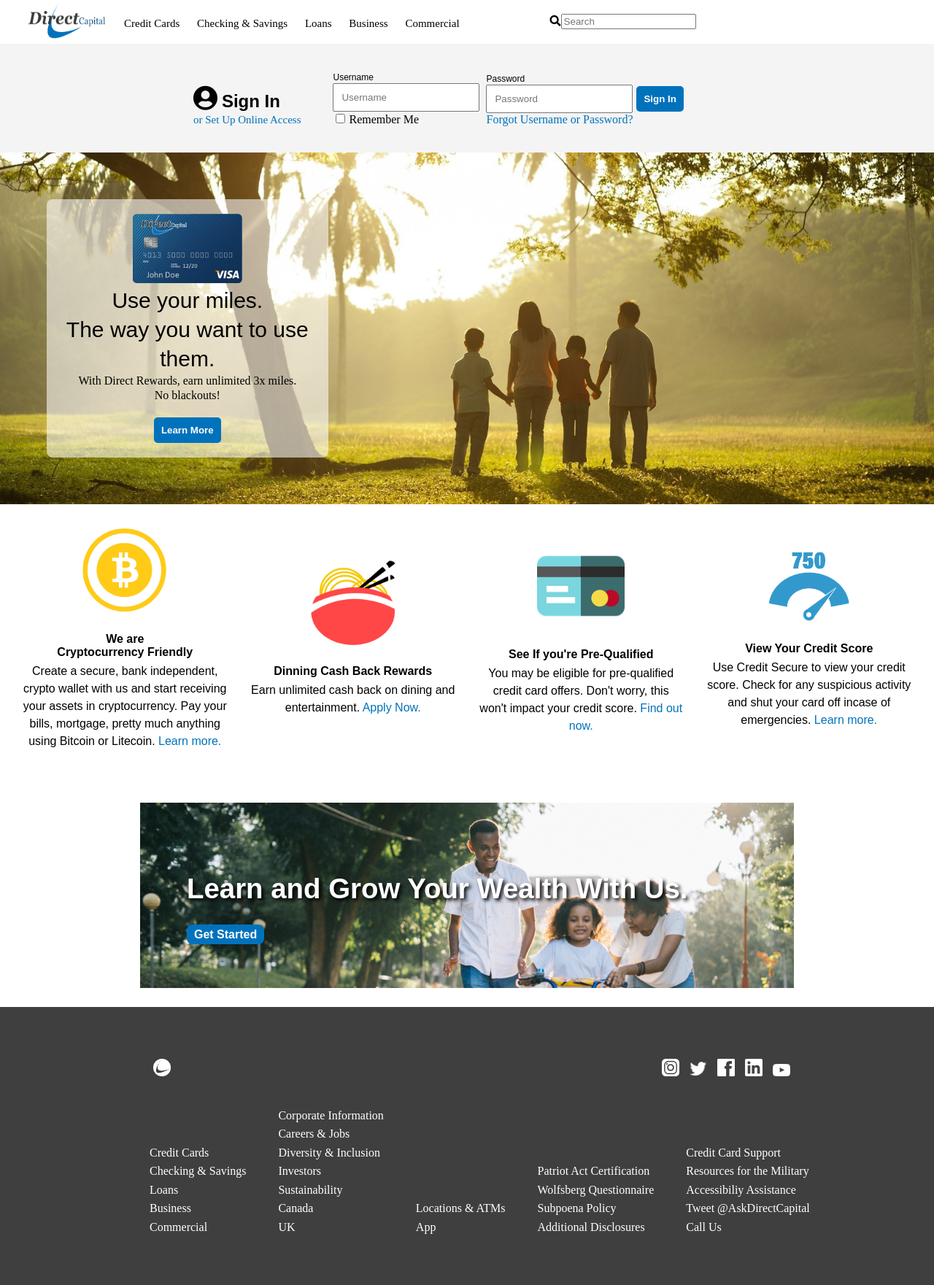
After one commit to databunnyllc/Responsive-Bank-Site, a PHP site: page /public/index.html in a window 1280 px wide. The commit adds this page. Shown: the whole page at 73% size. Run offline with PHP 8.4, Linux system fonts and the light colour scheme; style sheets or scripts are compiled from the project's sources; some libraries are stand-ins or nearby versions.

```diff
--- a/index.php
+++ b/index.php
@@ -49,7 +49,7 @@
                 <div id="signInIconArea">
                     <i class="fas fa-user-circle"></i>
                     <h2>Sign In</h2><br/>
-                    <a href="#">or Set Up Online Access</a>
+                    <a href="signup.html">or Set Up Online Access</a>
                 </div>
                 <div id="signUpArea">
                     <form action="welcome.php" method="POST">
--- /dev/null
+++ b/public/index.html
@@ -0,0 +1,256 @@
+<!DOCTYPE html>
+<html lang="en">
+    <head>
+        <title>Direct Capital</title>
+        <meta charset="UTF-8"/>
+        <meta name="viewport" content="width=device-width, initial-scale=1.0"/>
+        <link rel="icon" href="favicon.png" />
+        <link rel="stylesheet" href="src/index.css" type="text/css"/>
+        <link rel="stylesheet" href="https://use.fontawesome.com/releases/v5.8.2/css/all.css" integrity="sha384-oS3vJWv+0UjzBfQzYUhtDYW+Pj2yciDJxpsK1OYPAYjqT085Qq/1cq5FLXAZQ7Ay" crossorigin="anonymous">
+    </head>
+    <body>
+        <header>
+            <!-- The Top Navigation Area -->
+            <div id="topNavWrapper">
+                <div id="siteLogo">
+                    <img src="src/images/Logo.png"/>
+                </div>
+                <div id="hamburger-logo-area">
+                    <i class="fas fa-bars"></i>
+                </div>
+
+                <div id="productNav">
+                    <ul>
+                        <li><a href="#">Credit Cards</a></li>
+                        <li><a href="#">Checking & Savings</a></li>
+                        <li><a href="#">Loans</a></li>
+                        <li><a href="#">Business</a></li>
+                        <li><a href="#">Commercial</a></li><br/>
+                        <li><i class="fas fa-times"></i></li>
+                    </ul>
+                </div>
+
+                <div id="searchNav">
+                    <ul>
+                        <li><i class="fas fa-search"></i><input type="search" name="search" placeholder="Search"></li>
+                        <li><a href="#"><i class="far fa-question-circle"></i>Support</a></li>
+                        <li><a href="#">Location</a></li>
+                        <li><a href="#">Sign In</a></li>
+                    </ul>
+                </div>
+            </div>
+        </header>
+        <!--------------------------------------------------------------------------------------->
+
+
+        <!-- The Sign in Area -->
+        <section id="loginArea">
+            <div id="signInWrapper">
+                <div id="signInIconArea">
+                    <i class="fas fa-user-circle"></i>
+                    <h2>Sign In</h2><br/>
+                    <a href="#">or Set Up Online Access</a>
+                </div>
+                <div id="signUpArea">
+                    <form action="signIn.php" method="POST">
+                        <ul>
+                            <li>
+                                <label>Username</label><br/>
+                                <input type="text" name="username" placeholder="Username" required><br/>
+                                <input type="checkbox" name="rememberMe">Remember Me
+                            </li>
+                            <li>
+                                <label>Password</label><br/>
+                                <input type="password" name="password" placeholder="Password" required/><input type="submit" name="submit" value="Sign In"/><br/>
+                                <a href="#">Forgot Username or Password?</a>
+                            </li>
+                        </ul>
+                    </form>
+                </div>
+            </div>
+        </section>
+        <!-- The Banner Area -->
+        <section id="contentArea">
+            <div id="bannerArea">
+                <div id="creditCardBox">
+                    <img src="src/images/creditCard.png"/>
+                    <h1>Use your miles.<br/>The way you want to use them.</h1>
+                    <p>With Direct Rewards, earn unlimited 3x miles.<br/>No blackouts!</p>
+                    <form action="#">
+                       <button type="submit">Learn More</button>
+                    </form>
+                </div>
+                <!-- CREDIT CARD BOX MOBILE VERSION -->
+                <div id="credit-card-box-mobile">
+                    <img src="./src/images/creditCard.png"/>
+                </div>
+            </div>
+        </section>
+        <!-- The Deals Area -->
+        <section id="dealsArea">
+            <table cellspacing="30">
+                <tr>
+                    <td>
+                        <img src="./src/images/BitcoinLogo.png"/>
+                        <h4>We are</br>Cryptocurrency Friendly</h4>
+                        <p>Create a secure, bank independent, crypto wallet with us and start
+                            receiving your assets in cryptocurrency. Pay your bills, mortgage, pretty
+                            much anything using Bitcoin or Litecoin.
+                            <a href="#">Learn more.</a>
+                        </p>
+                    </td>
+
+                    <td>
+                        <img src="./src/images/DinningRewardsLogo.png"/>
+                        <h4>Dinning Cash Back Rewards</h4>
+                        <p>Earn unlimited cash back on dining and entertainment.
+                            <a href="#">Apply Now.</a>
+                        </p>
+                    </td>
+                    <td>
+                        <img src="./src/images/creditCardLogo.png"/>
+                        <h4>See If you're Pre-Qualified</h4>
+                        <p>You may be eligible for pre-qualified credit card offers.
+                            Don't worry, this won't impact your credit score.
+                            <a href="#">Find out now.</a>
+                        </p>
+                    </td>
+                    <td>
+                        <img src="./src/images/creditScoreIcon.png"/>
+                        <h4>View Your Credit Score</h4>
+                        <p>Use Credit Secure to view your credit score. Check for any suspicious activity
+                            and shut your card off incase of emergencies.
+                            <a href="#">Learn more.</a>
+                        </p>
+                    </td>
+                </tr>
+            </table>
+
+            <!-- MOBILE TABLE ------------------------------------------->
+            <table>
+                <tr>
+                    <td>
+                        <img src="./src/images/BitcoinLogo.png"/>
+                        <h4>We are</br>Cryptocurrency Friendly</h4>
+                        <p>Create a secure, bank independent, crypto wallet with us and start
+                            receiving your assets in cryptocurrency. Pay your bills, mortgage, pretty
+                            much anything using Bitcoin or Litecoin.
+                            <a href="#">Learn more.</a>
+                        </p>
+                    </td>
+                    <td>
+                        <img src="./src/images/DinningRewardsLogo.png"/>
+                        <h4>Dinning Cash Back Rewards</h4>
+                        <p>Earn unlimited cash back on dining and entertainment.
+                            <a href="#">Apply Now.</a>
+                        </p>
+                    </td>
+                </tr>
+                <tr>
+                    <td>
+                        <img src="./src/images/creditCardLogo.png"/>
+                        <h4>See If you're Pre-Qualified</h4>
+                        <p>You may be eligible for pre-qualified credit card offers.
+                                Don't worry, this won't impact your credit score.
+                            <a href="#">Find out now.</a>
+                        </p>
+                    </td>
+                    <td>
+                        <img src="./src/images/creditScoreIcon.png"/>
+                        <h4>View Your Credit Score</h4>
+                        <p>Use Credit Secure to view your credit score. Check for any suspicious activity
+                            and shut your card off incase of emergencies.
+                            <a href="#">Learn more.</a>
+                        </p>
+                    </td>
+                </tr>
+            </table>
+        </section>
+
+        <section id="learnArea">
+            <h1>Learn and Grow Your Wealth With Us.</h1>
+            <a href="#">Get Started</a>
+        </section>
+
+        <footer>
+            <div id="listWrapper">
+                <div id="listHeader">
+                    <ul>
+                        <li><img src="./src/images/swishLogo.png"/></li>
+
+                        <li><img src="./src/images/instagramLogo.png"/></li>
+                        <li><img src="./src/images/twitterLogo.png"/></li>
+                        <li><img src="./src/images/facebookLogo.png"/></li>
+                        <li><img src="./src/images/linkedinLogo.png"/></li>
+                        <li><img src="./src/images/youtubeLogo.png"/></li>
+                    </ul>
+                </div>
+                <div id="productsList">
+                    <ul>
+                        <li>Credit Cards</li>
+                        <li>Checking & Savings</li>
+                        <li>Loans</li>
+                        <li>Business</li>
+                        <li>Commercial</li>
+                    </ul>
+                </div>
+                <div id="aboutList">
+                    <ul>
+                        <li>Corporate Information</li>
+                        <li>Careers & Jobs</li>
+                        <li>Diversity & Inclusion</li>
+                        <li>Investors</li>
+                        <li>Sustainability</li>
+                        <li>Canada</li>
+                        <li>UK</li>
+                    </ul>
+                </div>
+                <div id="onTheGoList">
+                    <ul>
+                        <li>Locations & ATMs</li>
+                        <li>App</li>
+                    </ul>
+                </div>
+                <div id="legalList">
+                    <ul>
+                        <li>Patriot Act Certification</li>
+                        <li>Wolfsberg Questionnaire</li>
+                        <li>Subpoena Policy</li>
+                        <li>Additional Disclosures</li>
+                    </ul>
+                </div>
+                <div id="supportList">
+                    <ul>
+                        <li>Credit Card Support</li>
+                        <li>Resources for the Military</li>
+                        <li>Accessibiliy Assistance</li>
+                        <li>Tweet @AskDirectCapital</li>
+                        <li>Call Us</li>
+                    </ul>
+                </div>
+            </div>
+            <div id="tablet-footer-list-wrapper">
+                <div id="signUpDiv">
+                    <h2>Sign Up</h2>
+                </div>
+                <div id="products-div">
+                    <h2>Products</h2>
+                </div>
+                <div id="about-div">
+                    <h2>About</h2>
+                </div>
+                <div id="on-go-div">
+                    <h2>On the Go</h2>
+                </div>
+                <div id="legal-div">
+                    <h2>Legal</h2>
+                </div>
+                <div id="support-div">
+                    <h2>Support</h2>
+                </div>
+            </div>
+        </footer>
+
+        <script src="./src/scripts/hamburgerDrop.js"></script>
+    </body>
+</html>
--- a/public/src/welcome.css
+++ b/public/src/welcome.css
@@ -31,6 +31,10 @@ header {
         list-style-type: none;
         padding: 10px 0 0 0;
         border: #014f83; }
+  header .hide-dropdown {
+    display: none; }
+  header .show-dropdown {
+    display: block; }
 
 .greetings-area {
   background: #c4c4c4;
--- a/public/src/welcome.scss
+++ b/public/src/welcome.scss
@@ -47,6 +47,12 @@ header {
                 border: $darkBlue;
             }
         }
+    }
+    .hide-dropdown {
+        display: none;
+    }
+    .show-dropdown {
+        display: block;
     }
 }
 
```
Also changed, not shown: public/src/scripts/welcome.js (added, +18 -0 lines), public/src/signup.css (added, +58 -0 lines), public/src/signup.scss (added, +78 -0 lines), signup.html (added, +36 -0 lines), welcome.php (+17 -10 lines), public/favicon.png (added), 3 other files.
